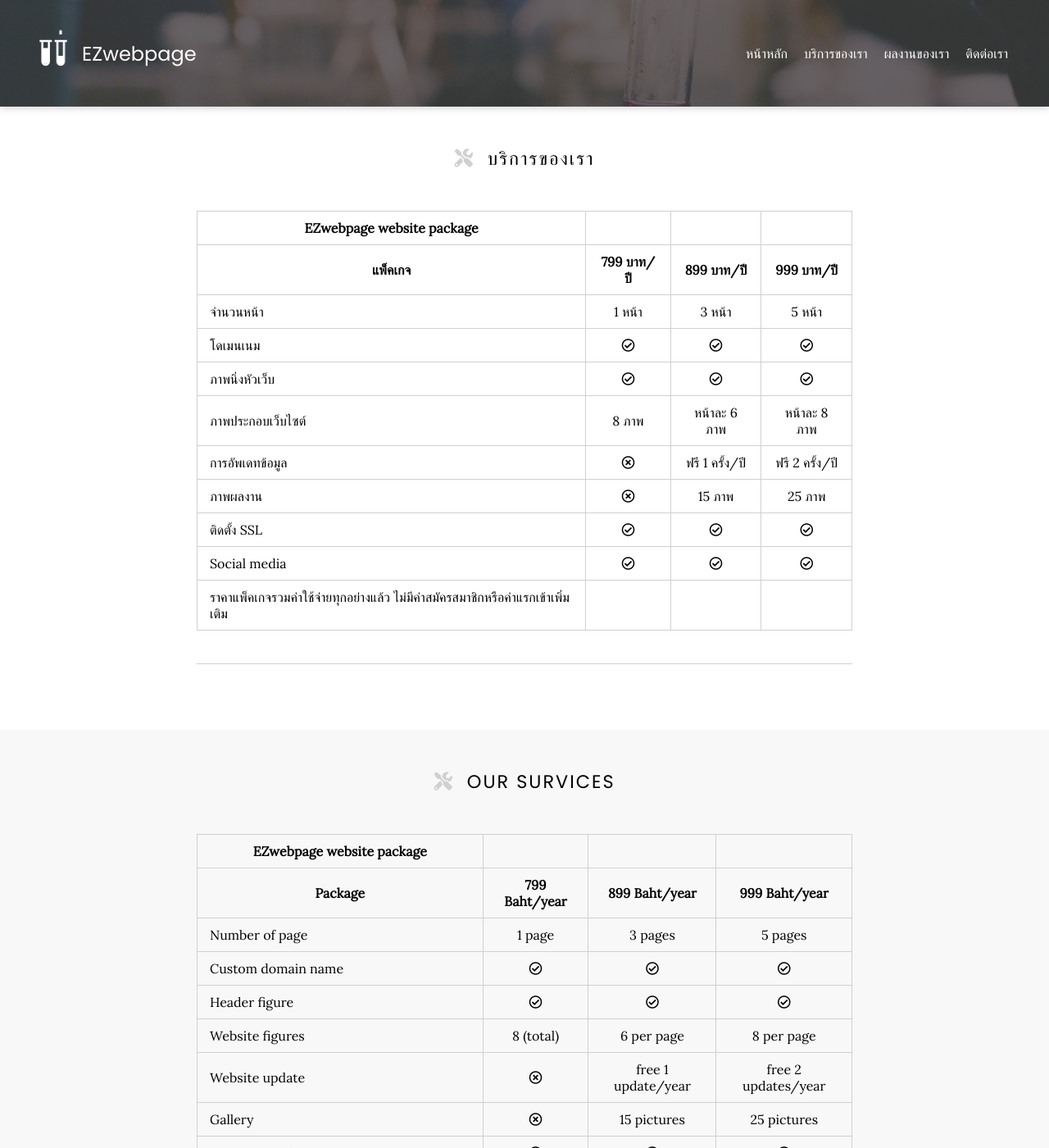
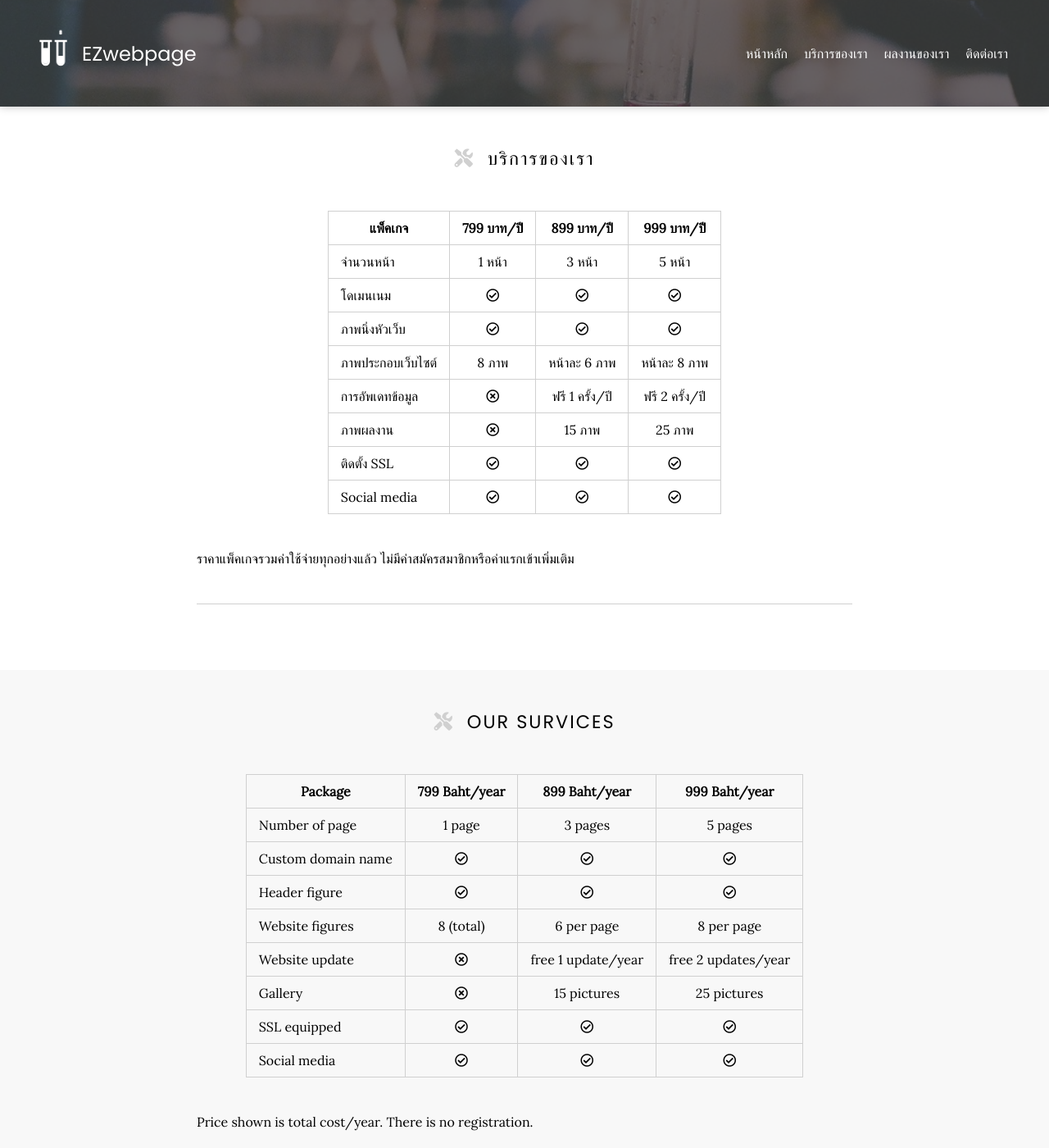
Before and after one commit to EZwebpage/Showcase, a Jekyll site: the page built from resources/index.md, in a window 1280 px wide and 1400 px high. Shown: the whole window at 82% size. Built offline with Jekyll 4.4.1, drawn with Linux system fonts in a browser that asks for light colours; nearby versions of some CDN libraries.

Commit message:
Update index.md

```diff
--- a/resources/index.md
+++ b/resources/index.md
@@ -4,7 +4,6 @@ title: Resources
 
 # <i class="fas fa-tools"></i>บริการของเรา
 
-| EZwebpage website package|
 | แพ็คเกจ | 799 บาท/ปี | 899 บาท/ปี | 999 บาท/ปี |
 | ----- | :----: | :----: | :----: |
 | จำนวนหน้า |  1 หน้า   |  3 หน้า   |  5 หน้า   |
@@ -15,7 +14,8 @@ title: Resources
 | ภาพผลงาน |  <i class="far fa-times-circle"></i>   |  15 ภาพ   |  25 ภาพ   |
 | ติดตั้ง SSL |  <i class="far fa-check-circle"></i>   |  <i class="far fa-check-circle"></i>   |  <i class="far fa-check-circle"></i> |
 | Social media |  <i class="far fa-check-circle"></i>   |  <i class="far fa-check-circle"></i>   |  <i class="far fa-check-circle"></i>   |
-| ราคาแพ็คเกจรวมค่าใช้จ่ายทุกอย่างแล้ว ไม่มีค่าสมัครสมาชิกหรือค่าแรกเข้าเพิ่มเติม |
+
+ราคาแพ็คเกจรวมค่าใช้จ่ายทุกอย่างแล้ว ไม่มีค่าสมัครสมาชิกหรือค่าแรกเข้าเพิ่มเติม
 
 
 
@@ -25,7 +25,6 @@ title: Resources
 # <i class="fas fa-tools"></i>Our survices
 
 
-| EZwebpage website package|
 | Package | 799 Baht/year | 899 Baht/year | 999 Baht/year |
 | ----- | :----: | :----: | :----: |
 | Number of page |  1 page   |  3 pages   |  5 pages   |
@@ -36,4 +35,5 @@ title: Resources
 | Gallery |  <i class="far fa-times-circle"></i>   |  15 pictures   |  25 pictures   |
 | SSL equipped |  <i class="far fa-check-circle"></i>   |  <i class="far fa-check-circle"></i>   |  <i class="far fa-check-circle"></i> |
 | Social media |  <i class="far fa-check-circle"></i>   |  <i class="far fa-check-circle"></i>   |  <i class="far fa-check-circle"></i>   |
-| Price shown is total cost/year. There is no registration. |
+
+Price shown is total cost/year. There is no registration.
```
